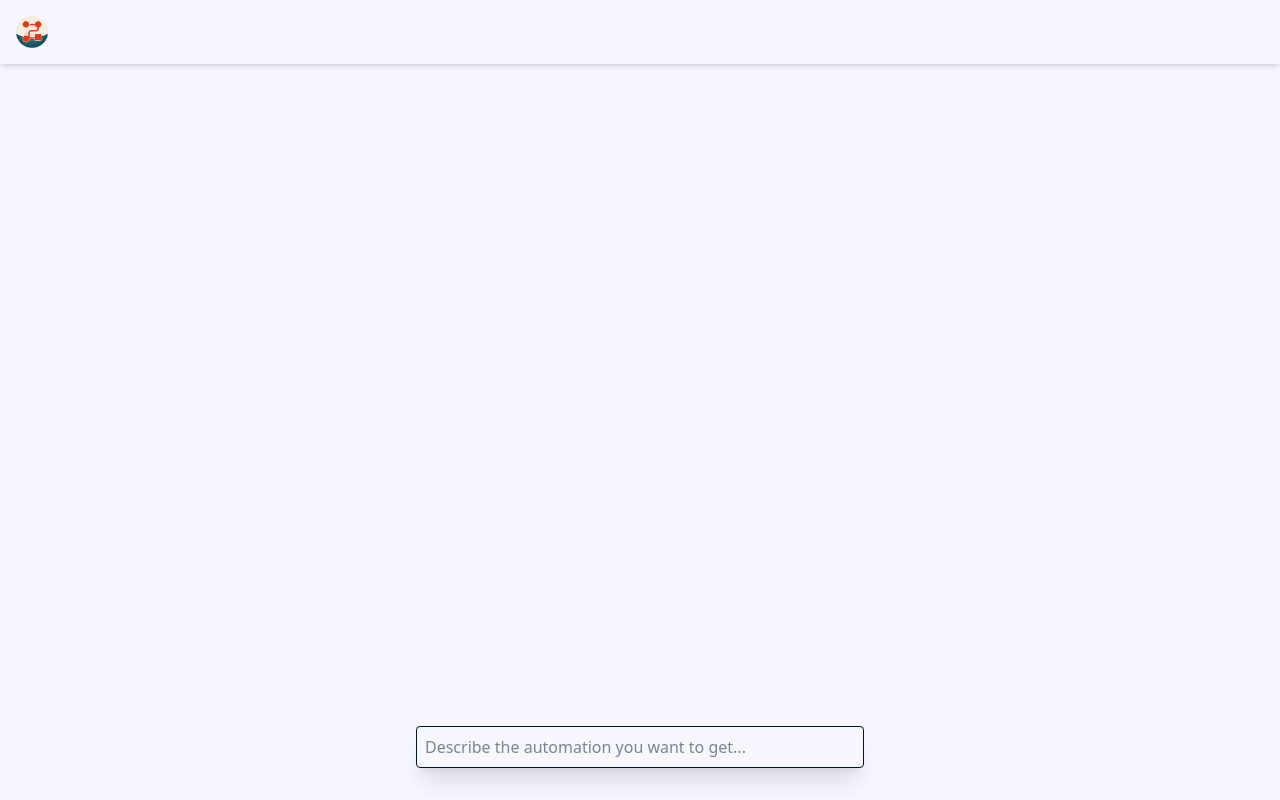
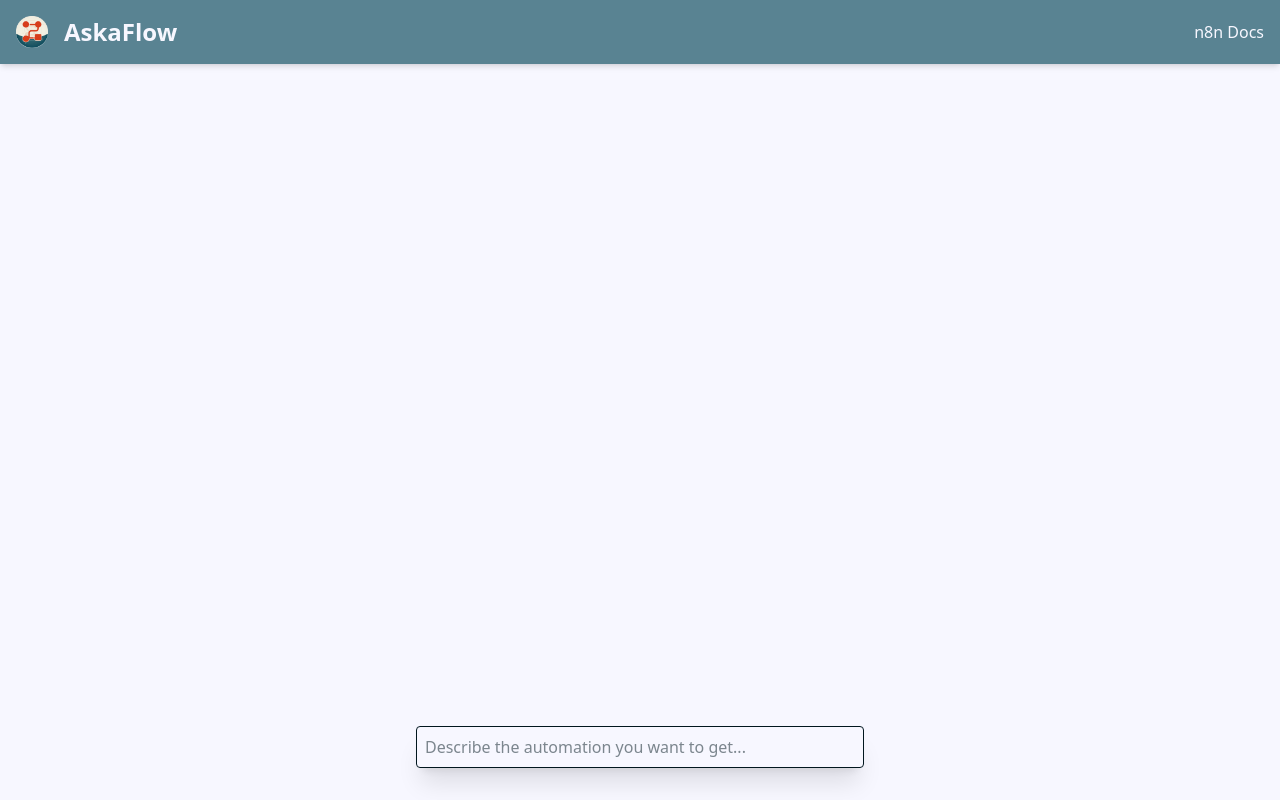
Before and after one commit to MiliMaza/aska_flow, a Next.js app: page / in a window 1280 px wide. Built offline with nearby package versions, Linux system fonts and the light colour scheme.

Commit message:
Updating styles

```diff
--- a/app/globals.css
+++ b/app/globals.css
@@ -15,6 +15,9 @@
   --color-background: var(--background);
   --color-foreground: var(--foreground);
   --font-sans: var(--font-geist-sans);
+  --color-main: var(--engineering-orange);
+  --color-secondary: var(--midnight-green);
+  --color-accent: var(--air-force-blue);
 }
 
 @media (prefers-color-scheme: dark) {
--- a/app/layout.tsx
+++ b/app/layout.tsx
@@ -9,7 +9,7 @@
 
 export const metadata: Metadata = {
   title: "Aska Flow",
-  description: "Platform to create workflows for automating tasks and processes in N8N, through AI.",
+  description: "Platform that allows creation and execution of automation workflows through AI, integrated with n8n.",
 };
 
 export default function RootLayout({
```
